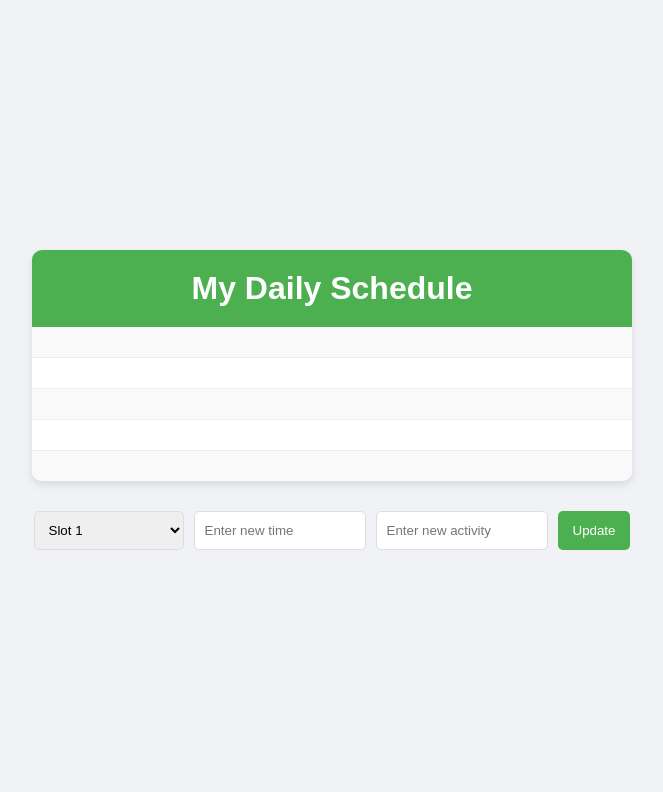
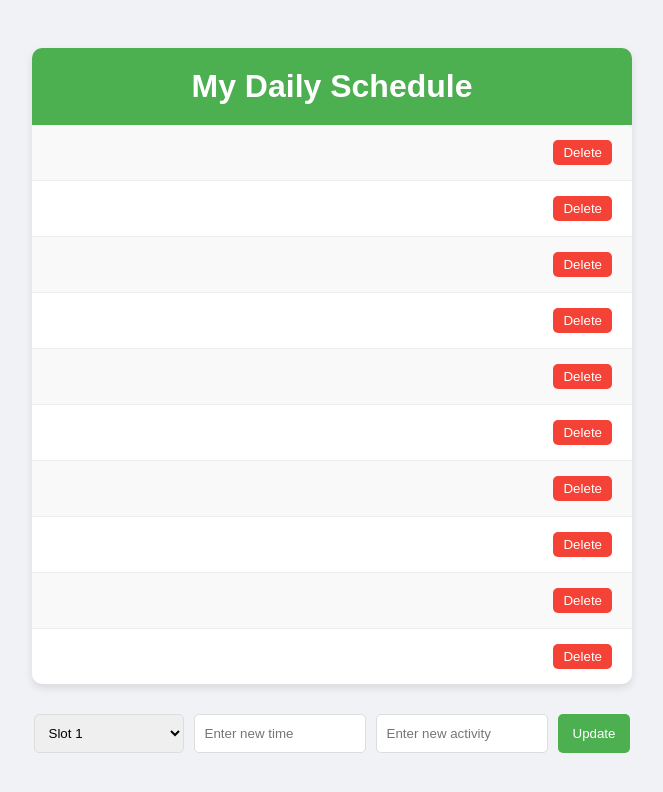
Before and after one commit to LGOPIKRISHNA/schedule, a plain HTML site: page index.html in a window 1280 px wide. Shown: the whole page, without its empty margins (308-971 px from the left). Drawn offline with Linux system fonts and the light colour scheme.

Commit message:
Update index.html

```diff
--- a/index.html
+++ b/index.html
@@ -50,6 +50,15 @@
         }
         .activity {
             color: #666;
+            flex-grow: 1;
+        }
+        .delete-btn {
+            background-color: #f44336;
+            color: white;
+            border: none;
+            padding: 5px 10px;
+            cursor: pointer;
+            border-radius: 5px;
         }
         .inputs {
             display: flex;
@@ -79,22 +88,52 @@
         <div class="time-slot" id="slot-1">
             <div class="time" id="time-1"></div>
             <div class="activity" id="activity-1"></div>
+            <button class="delete-btn" onclick="deleteSlot(1)">Delete</button>
         </div>
         <div class="time-slot" id="slot-2">
             <div class="time" id="time-2"></div>
             <div class="activity" id="activity-2"></div>
+            <button class="delete-btn" onclick="deleteSlot(2)">Delete</button>
         </div>
         <div class="time-slot" id="slot-3">
             <div class="time" id="time-3"></div>
             <div class="activity" id="activity-3"></div>
+            <button class="delete-btn" onclick="deleteSlot(3)">Delete</button>
         </div>
         <div class="time-slot" id="slot-4">
             <div class="time" id="time-4"></div>
             <div class="activity" id="activity-4"></div>
+            <button class="delete-btn" onclick="deleteSlot(4)">Delete</button>
         </div>
         <div class="time-slot" id="slot-5">
             <div class="time" id="time-5"></div>
             <div class="activity" id="activity-5"></div>
+            <button class="delete-btn" onclick="deleteSlot(5)">Delete</button>
+        </div>
+        <div class="time-slot" id="slot-6">
+            <div class="time" id="time-6"></div>
+            <div class="activity" id="activity-6"></div>
+            <button class="delete-btn" onclick="deleteSlot(6)">Delete</button>
+        </div>
+        <div class="time-slot" id="slot-7">
+            <div class="time" id="time-7"></div>
+            <div class="activity" id="activity-7"></div>
+            <button class="delete-btn" onclick="deleteSlot(7)">Delete</button>
+        </div>
+        <div class="time-slot" id="slot-8">
+            <div class="time" id="time-8"></div>
+            <div class="activity" id="activity-8"></div>
+            <button class="delete-btn" onclick="deleteSlot(8)">Delete</button>
+        </div>
+        <div class="time-slot" id="slot-9">
+            <div class="time" id="time-9"></div>
+            <div class="activity" id="activity-9"></div>
+            <button class="delete-btn" onclick="deleteSlot(9)">Delete</button>
+        </div>
+        <div class="time-slot" id="slot-10">
+            <div class="time" id="time-10"></div>
+            <div class="activity" id="activity-10"></div>
+            <button class="delete-btn" onclick="deleteSlot(10)">Delete</button>
         </div>
     </div>
     <div class="inputs">
@@ -104,6 +143,11 @@
             <option value="3">Slot 3</option>
             <option value="4">Slot 4</option>
             <option value="5">Slot 5</option>
+            <option value="6">Slot 6</option>
+            <option value="7">Slot 7</option>
+            <option value="8">Slot 8</option>
+            <option value="9">Slot 9</option>
+            <option value="10">Slot 10</option>
         </select>
         <input type="text" id="new-time" placeholder="Enter new time">
         <input type="text" id="new-activity" placeholder="Enter new activity">
@@ -123,6 +167,11 @@
                 alert('Please enter both time and activity');
             }
         }
+
+        function deleteSlot(slot) {
+            document.getElementById(`time-${slot}`).textContent = '';
+            document.getElementById(`activity-${slot}`).textContent = '';
+        }
     </script>
 </body>
 </html>
```
